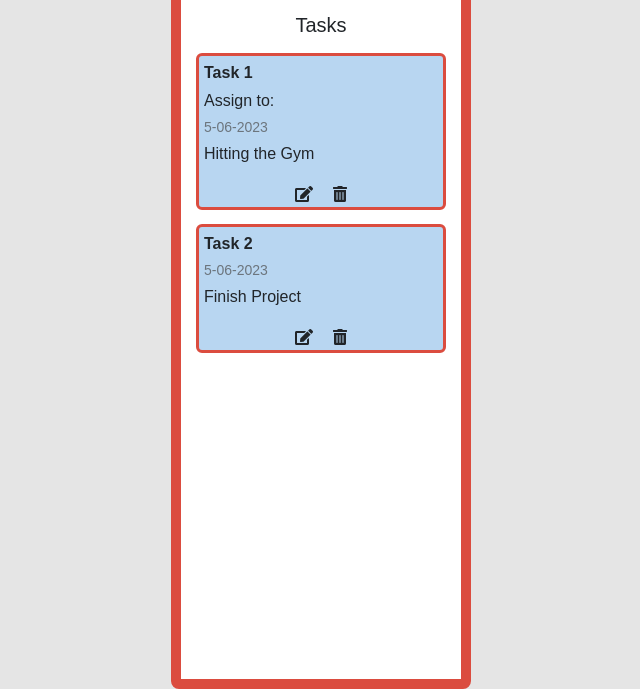
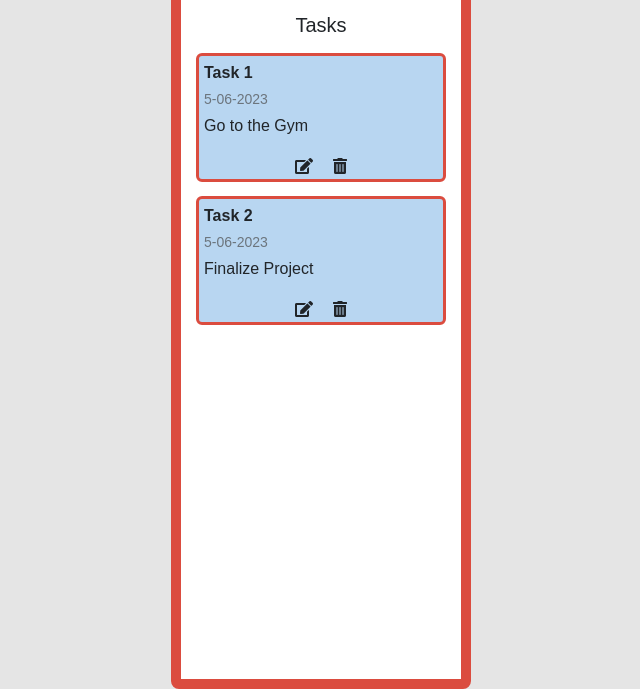
Before and after one commit to Tarek-Kidwai/TO-DO-APP, a plain HTML site: page index.html in a window 1280 px wide. Shown: the part 111-800 px from the top of the page, without its empty margins (319-959 px from the left). Drawn offline with nearby package versions, Linux system fonts and the light colour scheme.

Commit message:
HTML Updated

```diff
--- a/index.html
+++ b/index.html
@@ -79,9 +79,8 @@
     <div id="tasks">
       <div>
         <span class="fw-bold">Task 1</span>
-        <span>Assign to: <span id="assigneeValue"></span></span>
         <span class="small text-secondary">5-06-2023</span>
-        <p>Hitting the Gym</p>
+        <p>Go to the Gym</p>
         <span class="options">
           <i onClick="editTask(this)" data-bs-toggle="modal" data-bs-target="#form" class="fas fa-edit"></i>
           <i onClick="deleteTask(this)" class="fas fa-trash-alt"></i>
@@ -90,7 +89,7 @@
       <div>
         <span class="fw-bold">Task 2</span>
         <span class="small text-secondary">5-06-2023</span>
-        <p>Finish Project</p>
+        <p>Finalize Project</p>
         <span class="options">
           <i onClick="editTask(this)" data-bs-toggle="modal" data-bs-target="#form" class="fas fa-edit"></i>
           <i onClick="deleteTask(this)" class="fas fa-trash-alt"></i>
```
